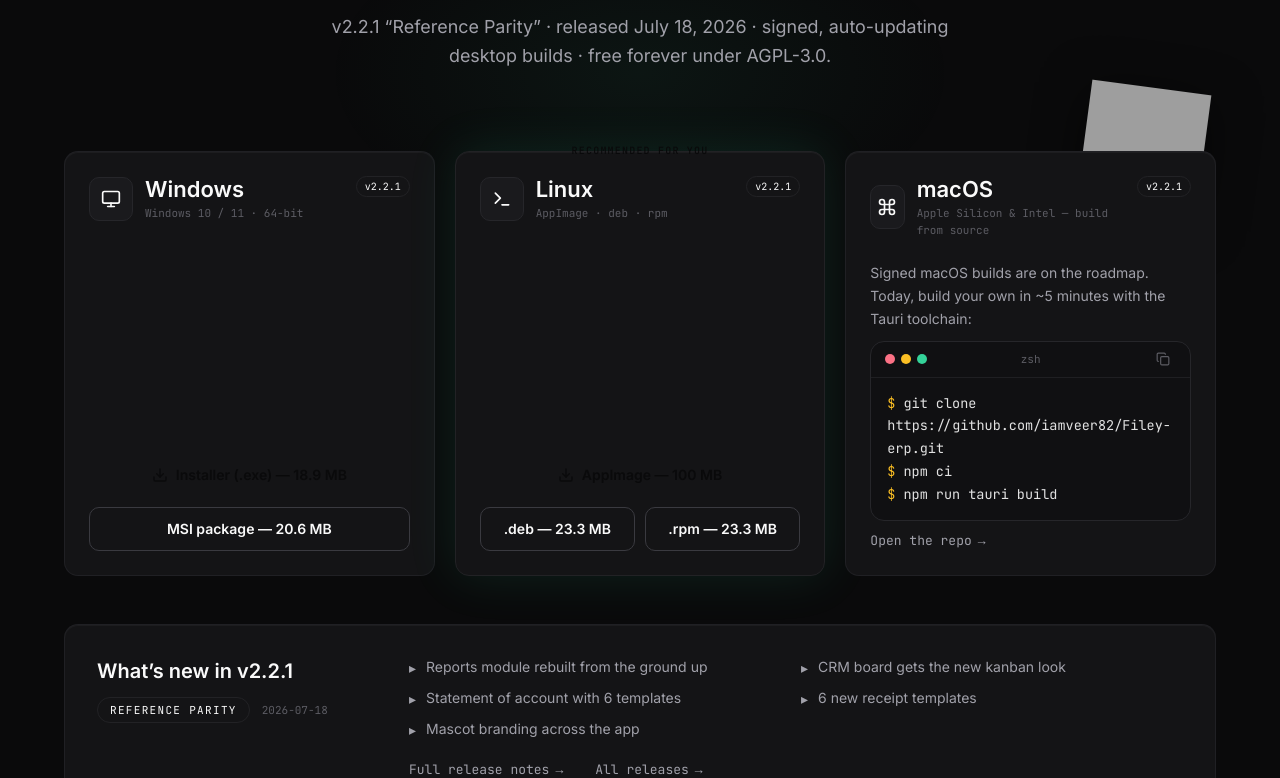
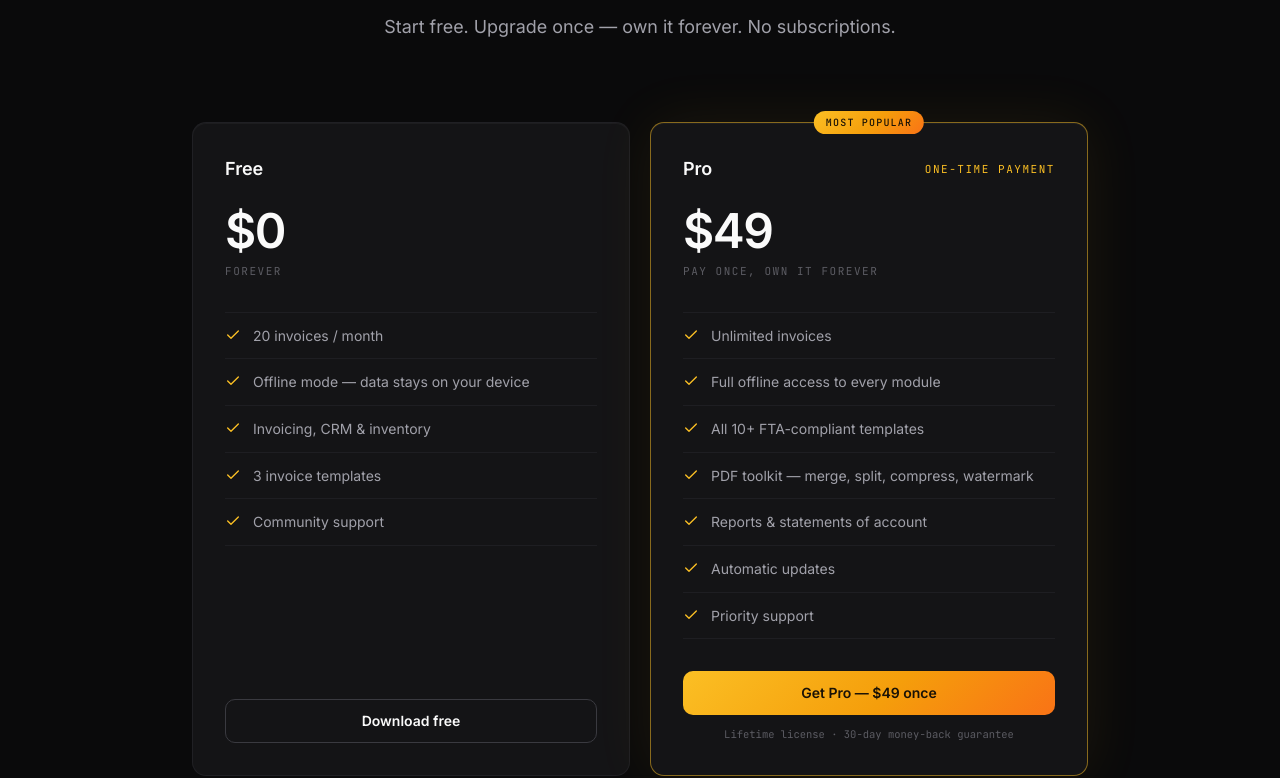
Before and after one commit to iamveer82/filey-erp-website, a React (Vite) app: page / in a window 1280 px wide. Shown: the part 5242-6020 px from the top of the page. Built offline with nearby package versions, Linux system fonts and the light colour scheme; grey boxes are pictures that could not be loaded.

Commit message:
v2: add pricing section + demo data (amber)

```diff
--- /dev/null
+++ b/src/sections/Pricing.tsx
@@ -0,0 +1,130 @@
+import { Check } from 'lucide-react'
+import Reveal from '@/components/Reveal'
+import { cn } from '@/lib/utils'
+
+/* ---------------------------------- data ---------------------------------- */
+
+const FREE_FEATURES = [
+  '20 invoices / month',
+  'Offline mode — data stays on your device',
+  'Invoicing, CRM & inventory',
+  '3 invoice templates',
+  'Community support',
+]
+
+const PRO_FEATURES = [
+  'Unlimited invoices',
+  'Full offline access to every module',
+  'All 10+ FTA-compliant templates',
+  'PDF toolkit — merge, split, compress, watermark',
+  'Reports & statements of account',
+  'Automatic updates',
+  'Priority support',
+]
+
+/* ------------------------------- feature list ------------------------------ */
+
+function FeatureList({ items }: { items: string[] }) {
+  return (
+    <ul className="mt-8 border-t border-ink-700/60">
+      {items.map((f) => (
+        <li
+          key={f}
+          className="flex items-start gap-3 border-b border-ink-700/60 py-3 text-sm leading-[1.55] text-muted-foreground"
+        >
+          <Check className="mt-0.5 h-4 w-4 shrink-0 text-amber-400" aria-hidden />
+          {f}
+        </li>
+      ))}
+    </ul>
+  )
+}
+
+/* --------------------------------- section --------------------------------- */
+
+export default function Pricing() {
+  return (
+    <section id="pricing" className="relative border-t border-ink-700/60 py-28 lg:py-40">
+      <div className="mx-auto max-w-7xl px-5 sm:px-8">
+        {/* centered header — same rhythm as SectionHeader, eyebrow "// pricing" */}
+        <Reveal className="mx-auto mb-14 max-w-3xl text-center lg:mb-20" y={24} duration={0.9} start="top 80%">
+          <p className="font-mono text-xs font-medium uppercase tracking-[0.18em] text-amber-400">
+            {'// '}04 — pricing
+          </p>
+          <h2 className="mt-4 font-display text-[clamp(2.25rem,5vw,4rem)] font-semibold leading-[1.0] tracking-[-0.03em] text-fg">
+            Simple, honest pricing.
+          </h2>
+          <p className="mx-auto mt-5 max-w-2xl text-[clamp(1.0625rem,1.4vw,1.25rem)] leading-[1.6] text-muted-foreground">
+            Start free. Upgrade once — own it forever. No subscriptions.
+          </p>
+        </Reveal>
+
+        <div className="mx-auto grid max-w-4xl grid-cols-1 gap-5 md:grid-cols-2">
+          {/* ------------------------------- Free ------------------------------- */}
+          <Reveal delay={0.1} className="h-full">
+            <div className="flex h-full flex-col rounded-xl border border-ink-700/70 bg-ink-850 p-8 shadow-[inset_0_1px_0_rgba(255,255,255,0.04)]">
+              <div className="flex items-center justify-between">
+                <h3 className="font-display text-lg font-semibold text-fg">Free</h3>
+              </div>
+              <p className="mt-6 font-display text-5xl font-semibold tracking-[-0.03em] text-fg">$0</p>
+              <p className="mt-2 font-mono text-[11px] uppercase tracking-[0.14em] text-faint">forever</p>
+
+              <FeatureList items={FREE_FEATURES} />
+
+              <div className="mt-auto pt-8">
+                <a
+                  href="#download"
+                  className="inline-flex h-11 w-full items-center justify-center rounded-lg border border-ink-600 text-sm font-semibold text-fg transition-colors duration-200 hover:border-amber-400/50 hover:bg-amber-400/5 active:scale-[0.98]"
+                >
+                  Download free
+                </a>
+              </div>
+            </div>
+          </Reveal>
+
+          {/* -------------------------------- Pro -------------------------------- */}
+          <Reveal delay={0.2} className="h-full">
+            <div className="relative flex h-full flex-col rounded-xl border border-amber-400/50 bg-ink-850 p-8 shadow-[0_0_60px_rgba(251,191,36,0.08),inset_0_1px_0_rgba(255,255,255,0.04)]">
+              <span className="btn-gradient absolute -top-3 left-1/2 -translate-x-1/2 whitespace-nowrap rounded-full px-3 py-1 font-mono text-[10px] font-medium uppercase tracking-[0.12em] text-[#1A1206]">
+                Most popular
+              </span>
+              <div className="flex items-center justify-between">
+                <h3 className="font-display text-lg font-semibold text-fg">Pro</h3>
+                <span className="font-mono text-[11px] uppercase tracking-[0.14em] text-amber-400">
+                  One-time payment
+                </span>
+              </div>
+              <p className="mt-6 font-display text-5xl font-semibold tracking-[-0.03em] text-fg">$49</p>
+              <p className="mt-2 font-mono text-[11px] uppercase tracking-[0.14em] text-faint">
+                pay once, own it forever
+              </p>
+
+              <FeatureList items={PRO_FEATURES} />
+
+              <div className="mt-auto pt-8">
+                <a
+                  href="#download"
+                  className={cn(
+                    'btn-gradient inline-flex h-11 w-full items-center justify-center rounded-lg text-sm font-semibold text-[#1A1206]',
+                    'transition-all duration-200 hover:shadow-[0_0_28px_rgba(251,191,36,0.25)] active:scale-[0.98]',
+                  )}
+                >
+                  Get Pro — $49 once
+                </a>
+                <p className="mt-3 text-center font-mono text-[10.5px] text-faint">
+                  Lifetime license · 30-day money-back guarantee
+                </p>
+              </div>
+            </div>
+          </Reveal>
+        </div>
+
+        <Reveal delay={0.3} y={16}>
+          <p className="mt-8 text-center font-mono text-[11px] text-faint">
+            Prices in USD. VAT may apply at checkout.
+          </p>
+        </Reveal>
+      </div>
+    </section>
+  )
+}
--- a/src/sections/demo/data.ts
+++ b/src/sections/demo/data.ts
@@ -50,7 +50,7 @@ export const PREVIEW_LOW_STOCK = [
 ]
 
 export const PREVIEW_ACTIVITY = [
-  { dot: 'bg-mint-400', text: 'Invoice #1042 paid', meta: 'AED 8,750' },
+  { dot: 'bg-emerald-400', text: 'Invoice #1042 paid', meta: 'AED 8,750' },
   { dot: 'bg-sky-400', text: 'Quote #233 sent to Oasis Fitness', meta: '#0233' },
   { dot: 'bg-amber-400', text: 'PO #88 received from Gulf Metals', meta: '#0088' },
 ]
@@ -65,28 +65,28 @@ export interface DemoKpi {
   value: number
   prefix?: string
   delta: string
-  tone: 'mint' | 'sky' | 'amber'
+  tone: 'emerald' | 'sky' | 'amber'
 }
 
 /** Default 30D set is specified row-by-row in home.md; 7D/12M are the same KPIs at other scales. */
 export const DEMO_KPIS: Record<Period, DemoKpi[]> = {
   '7D': [
-    { label: 'Revenue', value: 14280, prefix: 'AED ', delta: '▲ 3.1%', tone: 'mint' },
+    { label: 'Revenue', value: 14280, prefix: 'AED ', delta: '▲ 3.1%', tone: 'emerald' },
     { label: 'Orders', value: 9, delta: '▲ 2', tone: 'sky' },
     { label: 'Low stock', value: 3, delta: '1 critical', tone: 'amber' },
-    { label: 'New customers', value: 3, delta: '▲ 1', tone: 'mint' },
+    { label: 'New customers', value: 3, delta: '▲ 1', tone: 'emerald' },
   ],
   '30D': [
-    { label: 'Revenue', value: 61400, prefix: 'AED ', delta: '▲ 9.2%', tone: 'mint' },
+    { label: 'Revenue', value: 61400, prefix: 'AED ', delta: '▲ 9.2%', tone: 'emerald' },
     { label: 'Orders', value: 41, delta: '▲ 5', tone: 'sky' },
     { label: 'Low stock', value: 3, delta: '1 critical', tone: 'amber' },
-    { label: 'New customers', value: 12, delta: '▲ 4', tone: 'mint' },
+    { label: 'New customers', value: 12, delta: '▲ 4', tone: 'emerald' },
   ],
   '12M': [
-    { label: 'Revenue', value: 688900, prefix: 'AED ', delta: '▲ 21.7%', tone: 'mint' },
+    { label: 'Revenue', value: 688900, prefix: 'AED ', delta: '▲ 21.7%', tone: 'emerald' },
     { label: 'Orders', value: 462, delta: '▲ 38', tone: 'sky' },
     { label: 'Low stock', value: 3, delta: '1 critical', tone: 'amber' },
-    { label: 'New customers', value: 128, delta: '▲ 17', tone: 'mint' },
+    { label: 'New customers', value: 128, delta: '▲ 17', tone: 'emerald' },
   ],
 }
 
@@ -142,8 +142,8 @@ export const DEMO_CHARTS: Record<Period, RevPoint[]> = {
 
 /** Sales by category donut (exact per home.md). */
 export const CATEGORY_SALES = [
-  { name: 'Hardware', value: 44, color: '#34D399' },
-  { name: 'Tools', value: 27, color: '#FBBF24' },
+  { name: 'Hardware', value: 44, color: '#FBBF24' },
+  { name: 'Tools', value: 27, color: '#F97316' },
   { name: 'Fittings', value: 18, color: '#38BDF8' },
   { name: 'Other', value: 11, color: '#A78BFA' },
 ]
@@ -157,12 +157,12 @@ export interface ActivityEvent {
 
 /** 8 canned events cycled into the live feed every 6s. */
 export const ACTIVITY_EVENTS: ActivityEvent[] = [
-  { id: 1, dot: 'bg-mint-400', text: 'Invoice #1051 paid', meta: 'AED 2,300' },
+  { id: 1, dot: 'bg-emerald-400', text: 'Invoice #1051 paid', meta: 'AED 2,300' },
   { id: 2, dot: 'bg-sky-400', text: 'New lead: Marina Boutique', meta: 'CRM' },
   { id: 3, dot: 'bg-violet-400', text: 'Stock adjusted: Pallet wrap', meta: '+50' },
   { id: 4, dot: 'bg-amber-400', text: 'Quote #234 sent to Cedar Café', meta: 'AED 5,400' },
   { id: 5, dot: 'bg-sky-400', text: 'PO #89 received from Gulf Metals', meta: '#0089' },
-  { id: 6, dot: 'bg-mint-400', text: 'Deal won: Falcon Auto Parts', meta: 'AED 31,800' },
+  { id: 6, dot: 'bg-emerald-400', text: 'Deal won: Falcon Auto Parts', meta: 'AED 31,800' },
   { id: 7, dot: 'bg-rose-400', text: 'Stock alert: Shelf bracket 300mm', meta: '4 left' },
   { id: 8, dot: 'bg-sky-400', text: 'New customer: ByteBistro LLC', meta: 'CRM' },
 ]
```
